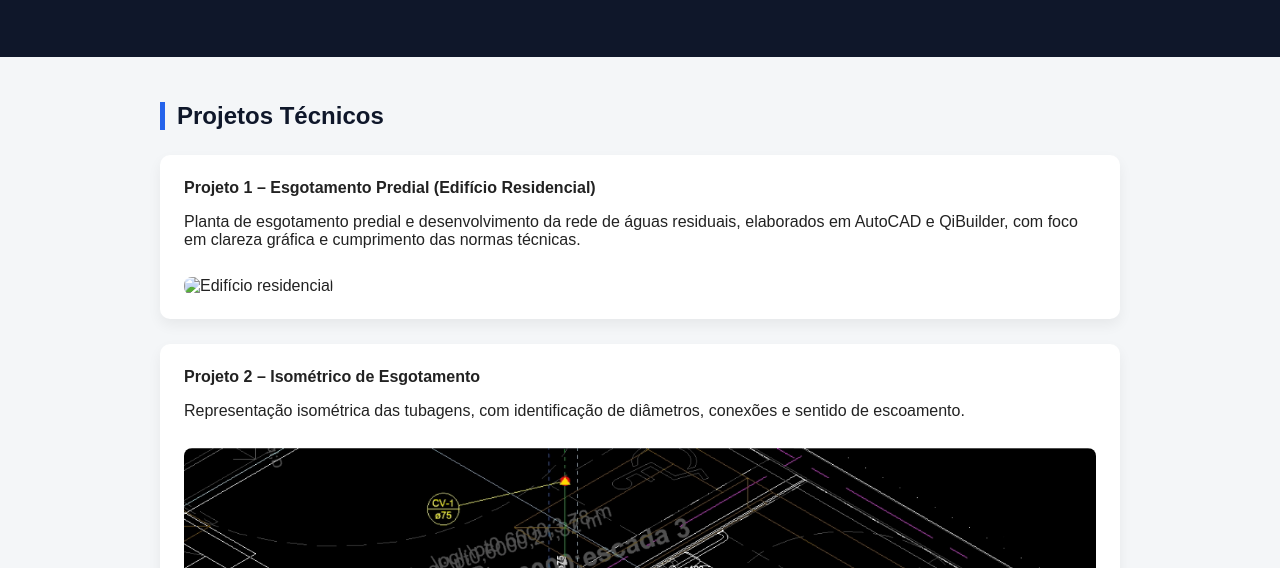
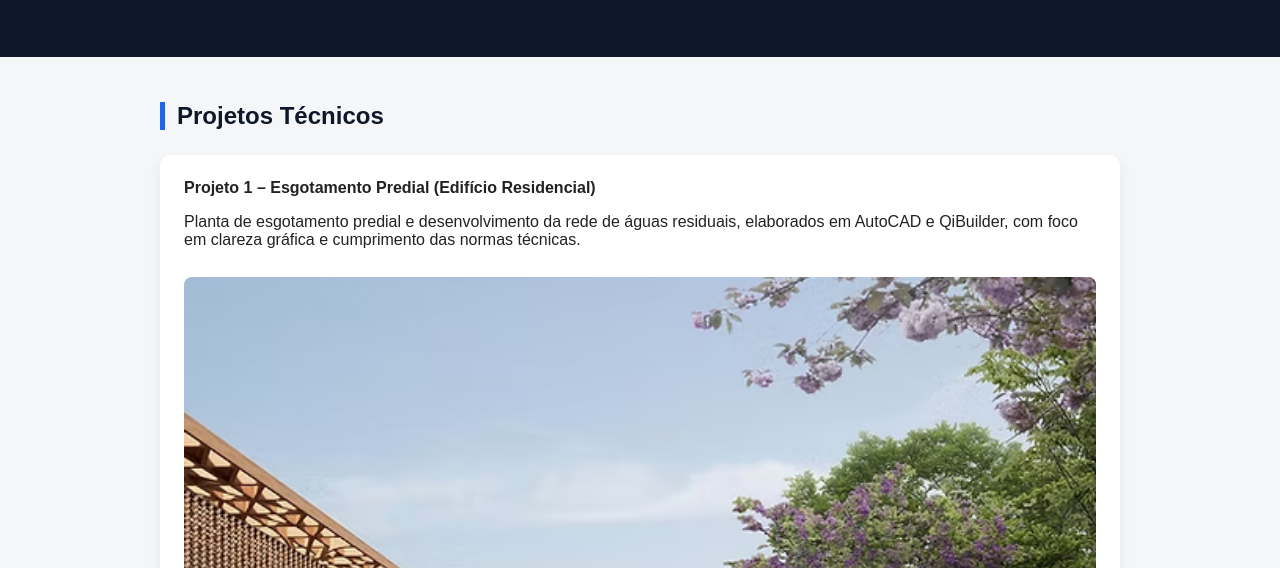
Before and after one commit to matheusfraan6-lab/portfolio-matheus-lucas, a plain HTML site: page index.html in a window 1280 px wide. Shown: the part 232-800 px from the top of the page. Drawn offline with Linux system fonts and the light colour scheme.

Commit message:
Update index.html

```diff
--- a/index.html
+++ b/index.html
@@ -33,7 +33,7 @@
   <div class="card">
     <strong>Projeto 1 – Esgotamento Predial (Edifício Residencial)</strong>
     <p>Planta de esgotamento predial e desenvolvimento da rede de águas residuais, elaborados em AutoCAD e QiBuilder, com foco em clareza gráfica e cumprimento das normas técnicas.</p>
-    <img src="imagem.png" alt="Edifício residencial" style="width:100%; height:auto; border-radius:8px;">
+    <img src="image123.png" alt="Edifício residencial" style="width:100%; height:auto; border-radius:8px;">
 
   </div>
 
```
